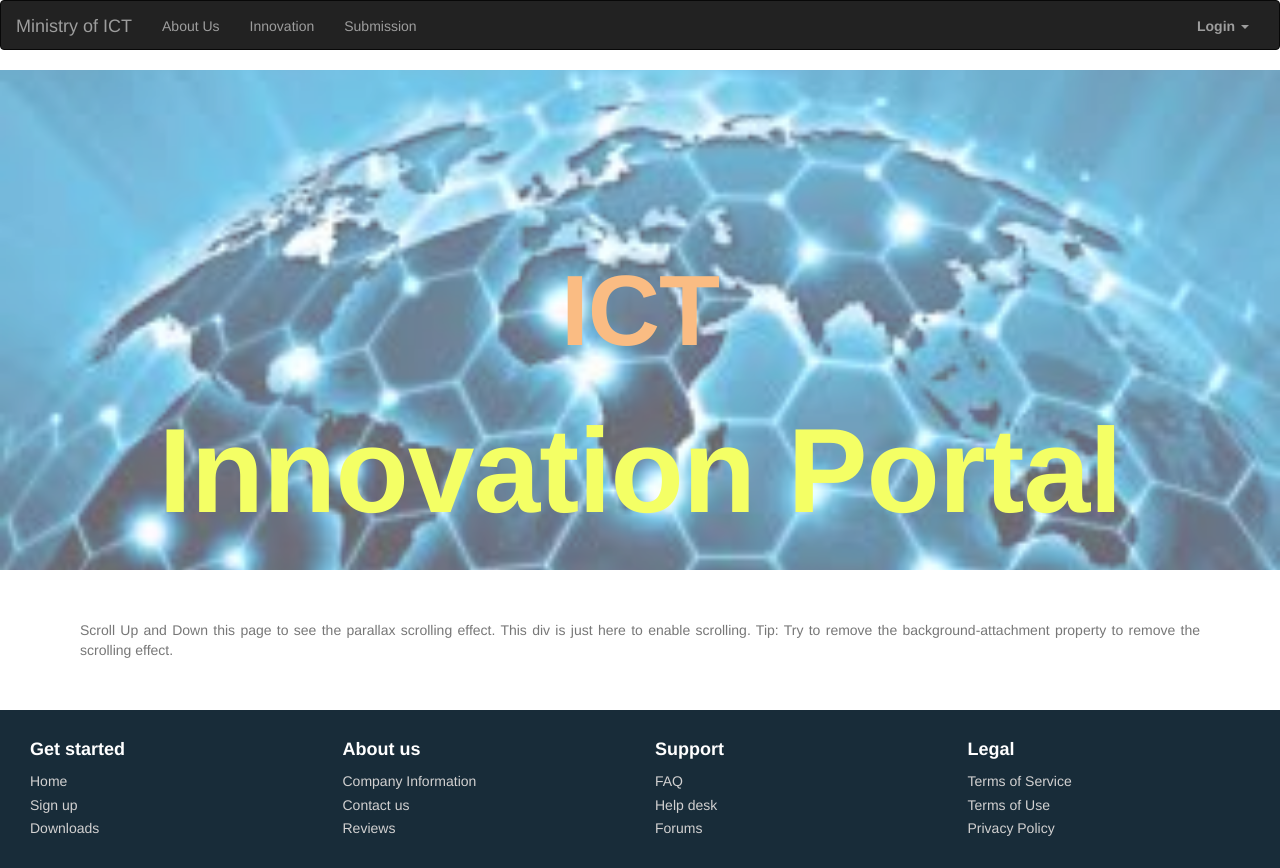
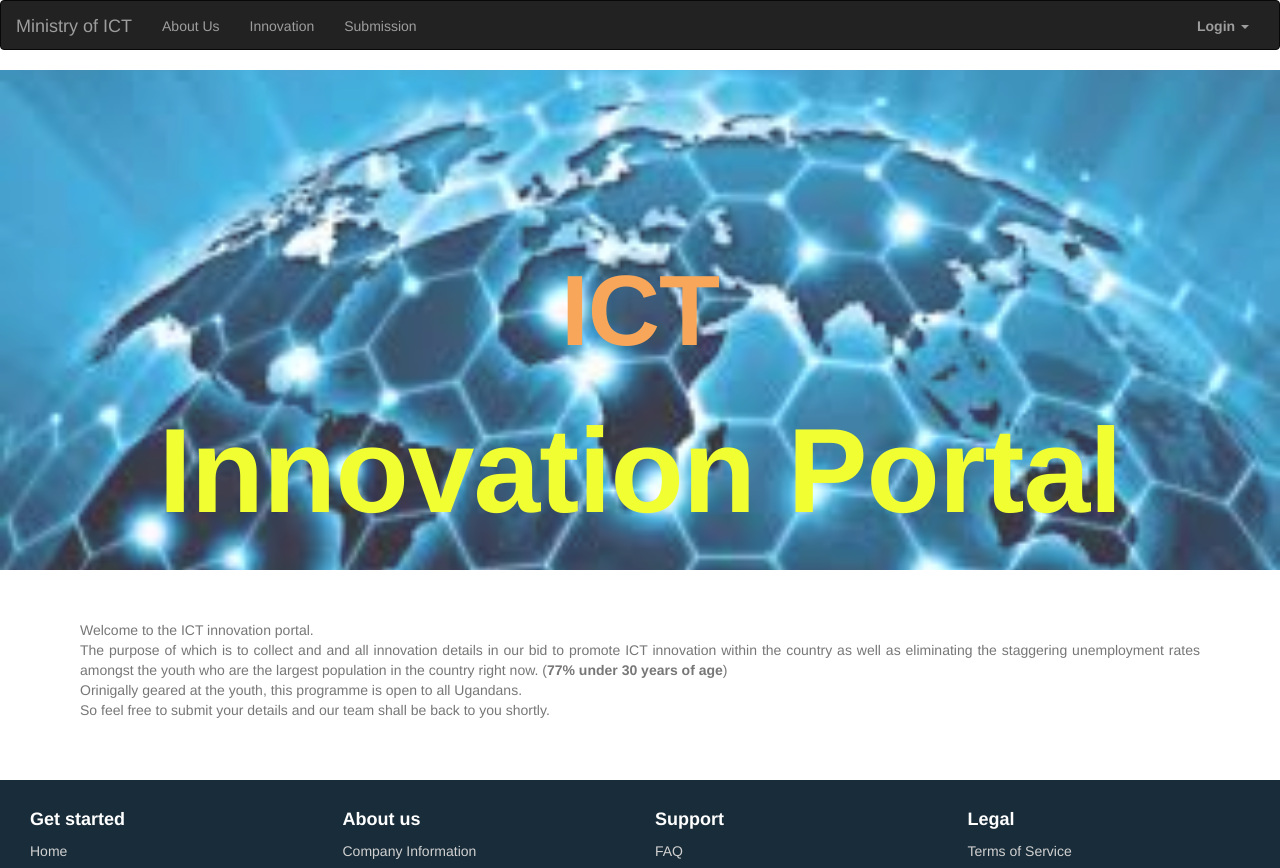
Before and after one commit to MinICTDev1/DjangoPortal, a Django app: page / in a window 1280 px wide. Shown: the top 868 px of the page. Run offline with Django 3.2, Linux system fonts and the light colour scheme; some libraries are stand-ins or nearby versions.

Commit message:
Added favicon, Created paragraph for Landing page, changed landing Image opacity

```diff
--- a/Landing/static/css/parallax.css
+++ b/Landing/static/css/parallax.css
@@ -9,7 +9,7 @@
     background-position: center;
     background-repeat: no-repeat;
     background-size: cover;
-    opacity: 0.6;
+    opacity: 0.8;
 }
 
 
--- a/Landing/templates/Landing/base.html
+++ b/Landing/templates/Landing/base.html
@@ -6,7 +6,8 @@
     <meta charset="UTF-8">
     <meta name="viewport" content="width=device-width, initial-scale=1.0">
     <meta http-equiv="X-UA-Compatible" content="ie=edge">
-    <title>Document</title>
+    <title>Innovation Portal</title>
+    <link rel="shortcut icon" type="image/png" href="../../static/favicon/favicon.ico"/>
     <!-- font awesome css -->
     <link rel="stylesheet" href="//maxcdn.bootstrapcdn.com/font-awesome/4.2.0/css/font-awesome.min.css">
     <link rel="stylesheet" href="//maxcdn.bootstrapcdn.com/bootstrap/3.2.0/css/bootstrap.min.css">
@@ -38,9 +39,9 @@
             <!-- Collect the nav links, forms, and other content for toggling -->
             <div class="collapse navbar-collapse" id="bs-example-navbar-collapse-1">
                 <ul class="nav navbar-nav">
-                    <li><a href="#">About Us</a></li>
+                    <li><a href="{% url 'about' %}">About Us</a></li>
                     <li><a href="#">Innovation</a></li>
-                    <li><a href="#">Submission</a></li>
+                    <li><a href="{% url 'submit' %}">Submission</a></li>
 
                 </ul>
                 <ul class="nav navbar-nav navbar-right">
--- a/Landing/templates/Landing/index.html
+++ b/Landing/templates/Landing/index.html
@@ -29,8 +29,15 @@
 
 
 <div class="brief">
-    Scroll Up and Down this page to see the parallax scrolling effect. This div is just here to enable scrolling. Tip: Try to
-    remove the background-attachment property to remove the scrolling effect.
+    <p>Welcome to the ICT innovation portal.
+        <br>The purpose of which is to collect and and all innovation details in our bid to
+        promote ICT innovation within the country as well as eliminating the staggering unemployment
+        rates amongst the youth who are the largest population in the country right now. (<b>77% under 30 years of age</b>)
+        <br>Orinigally geared at the youth, this programme is open to all Ugandans.
+        <br>So feel free to submit your
+        details and our team shall be back to you shortly.
+    </p>
+
 </div>
 
 {% endblock %}
```
Also changed, not shown: Landing/static/favicon/favicon.ico (added).
